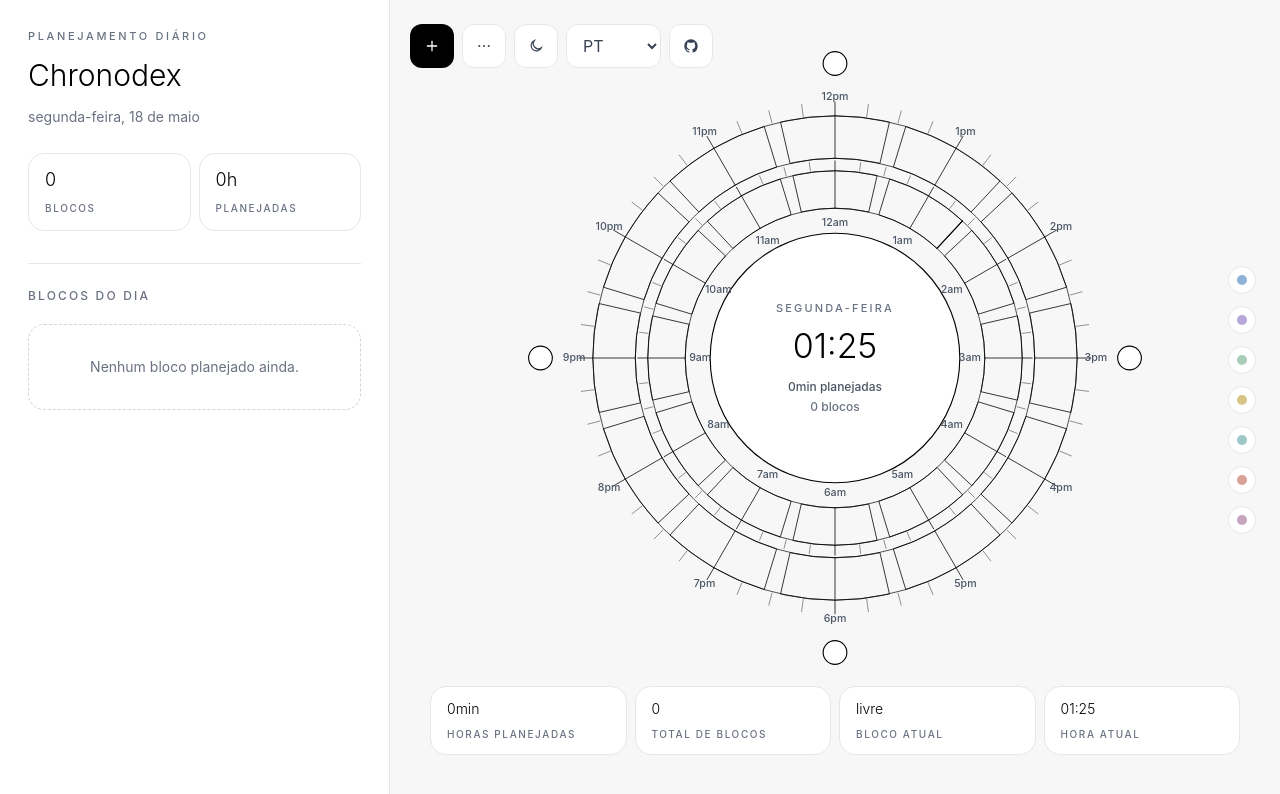
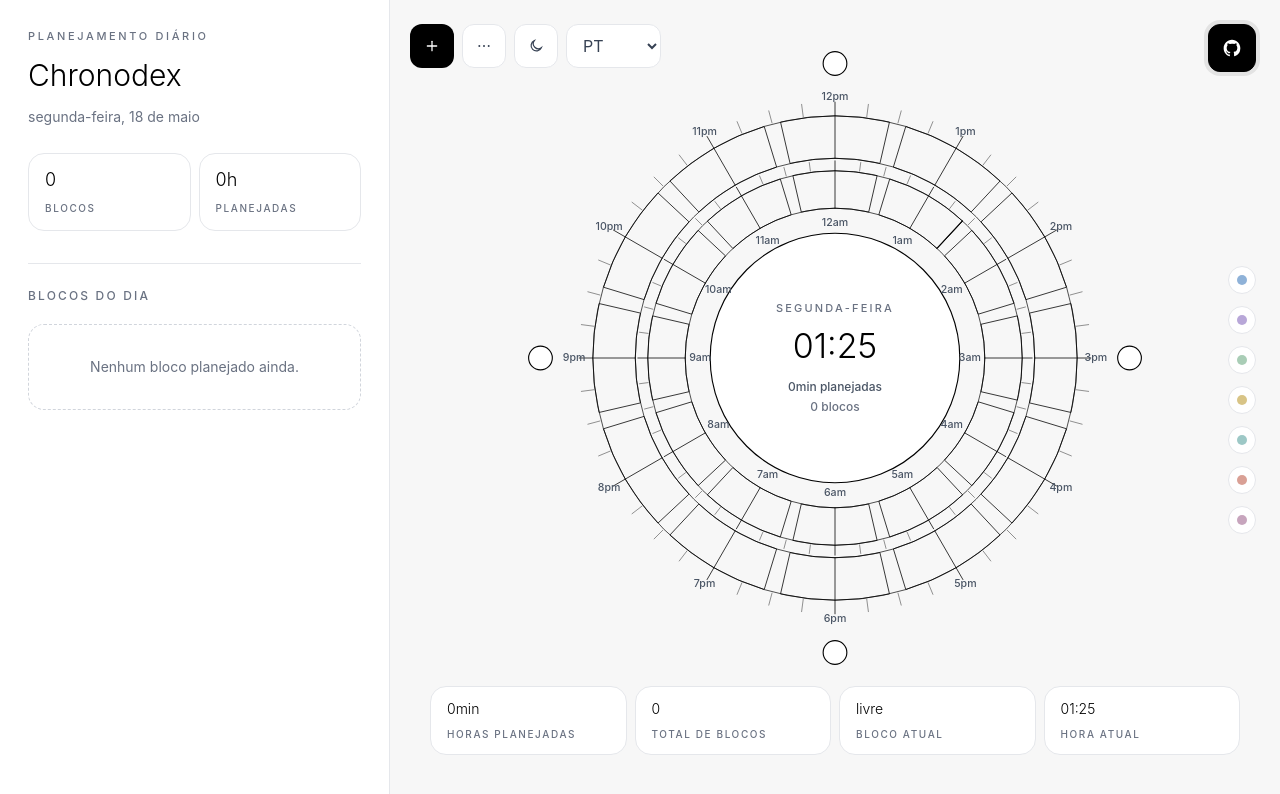
Before and after one commit to CiceroLino/chronodex, a React (Vite) app: page / in a window 1280 px wide. Shown: the top 794 px of the page. Built offline with nearby package versions, Linux system fonts and the light colour scheme.

Commit message:
feat(ui): highlight GitHub repository button

```diff
--- a/src/App.tsx
+++ b/src/App.tsx
@@ -592,23 +592,24 @@ function App() {
               </option>
             ))}
           </select>
+        </div>
+
         <a
           href="https://github.com/CiceroLino/chronodex"
           target="_blank"
           rel="noreferrer"
           aria-label="Open GitHub repository"
-            className="flex h-11 w-11 items-center justify-center rounded-xl border border-gray-200 bg-white text-gray-700 transition hover:border-gray-300 hover:bg-gray-50 dark:border-neutral-800 dark:bg-[#191919] dark:text-neutral-300 dark:hover:bg-neutral-900"
+          className="fixed right-4 top-4 z-40 flex h-12 w-12 items-center justify-center rounded-xl border border-black bg-black text-white ring-4 ring-black/8 transition hover:bg-gray-800 dark:border-white dark:bg-white dark:text-black dark:ring-white/10 dark:hover:bg-neutral-200 lg:right-6 lg:top-6"
         >
           <svg
             aria-hidden="true"
             viewBox="0 0 24 24"
-              className="h-4 w-4"
+            className="h-5 w-5"
             fill="currentColor"
           >
             <path d="M12 2C6.48 2 2 6.58 2 12.22c0 4.52 2.87 8.35 6.84 9.7.5.1.68-.22.68-.49v-1.74c-2.78.62-3.37-1.37-3.37-1.37-.45-1.18-1.11-1.49-1.11-1.49-.91-.64.07-.63.07-.63 1 .07 1.53 1.06 1.53 1.06.9 1.56 2.35 1.11 2.92.85.09-.67.35-1.11.63-1.37-2.22-.26-4.56-1.14-4.56-5.05 0-1.11.39-2.02 1.03-2.74-.1-.26-.45-1.3.1-2.7 0 0 .84-.28 2.75 1.04A9.3 9.3 0 0 1 12 6.95c.85 0 1.7.12 2.5.34 1.9-1.32 2.74-1.04 2.74-1.04.55 1.4.2 2.44.1 2.7.64.72 1.03 1.63 1.03 2.74 0 3.92-2.34 4.78-4.57 5.04.36.32.68.95.68 1.92v2.78c0 .27.18.59.69.49A10.15 10.15 0 0 0 22 12.22C22 6.58 17.52 2 12 2Z" />
           </svg>
         </a>
-        </div>
 
         {isActionsOpen ? (
           <div className="fixed inset-0 z-50 flex items-center justify-center bg-black/18 px-4">
```
Lines whose indentation alone changed are shown as unchanged.
